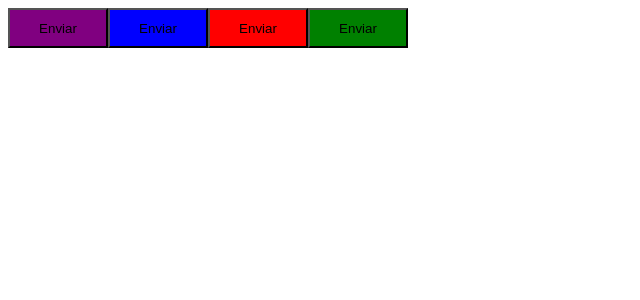
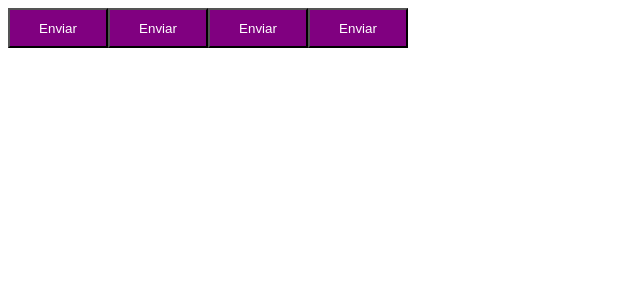
Before and after one commit to LidianeDiniz/02-ignite-timer, a React (Vite) app: page / in a window 1280 px wide. Shown: the top 300 px of the page, without its empty margins (0-640 px from the left). Built offline with nearby package versions, Linux system fonts and the light colour scheme.

Commit message:
Config-Themes

```diff
--- a/src/App.tsx
+++ b/src/App.tsx
@@ -1,13 +1,15 @@
-import {Button} from "./components/Button"
+import { ThemeProvider } from "styled-components";
+import { Button } from "./components/Button";
+import { defaultTheme } from "./styles/themes/default";
 export function App() {
+  return (
 
-  return (
-  <>
+      <ThemeProvider theme={defaultTheme}>
+        <Button variant="primary" />
+        <Button variant="secondary" />
+        <Button variant="danger" />
+        <Button variant="success" />
+      </ThemeProvider>
 
-  <Button variant="primary"/>
-  <Button variant="secondary"/>
-  <Button variant="danger"/>
-  <Button variant="success"/>
-  </>
-  )
+  );
 }
--- a/src/components/Button.styles.ts
+++ b/src/components/Button.styles.ts
@@ -19,11 +19,14 @@
     width:100px;
     height:40px;
 
-    ${props => {
+    background-color: ${props => props.theme.primary};
+    color: ${props => props.theme.white};
+
+    /*${props => {
         return css
         `background-color: ${buttonVariants[props.variant]}`
 
-    }}
+    }}*/
 
 
 `;
--- /dev/null
+++ b/src/styles/themes/default.ts
@@ -0,0 +1,5 @@
+export const defaultTheme = {
+    white: '#FFF',
+    primary: 'purple',
+    secondary: 'cyan',
+}
```
